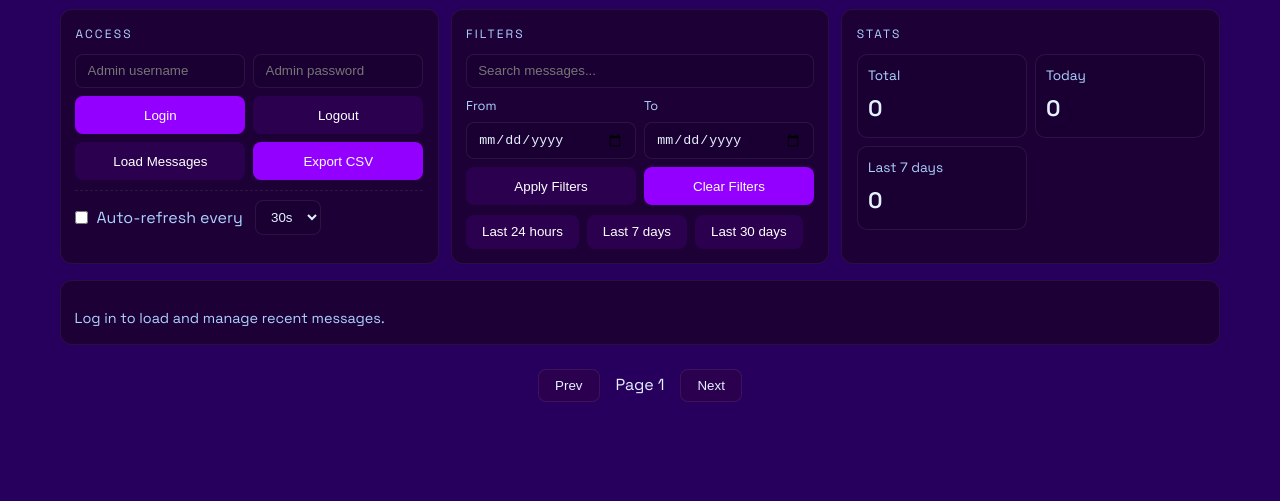
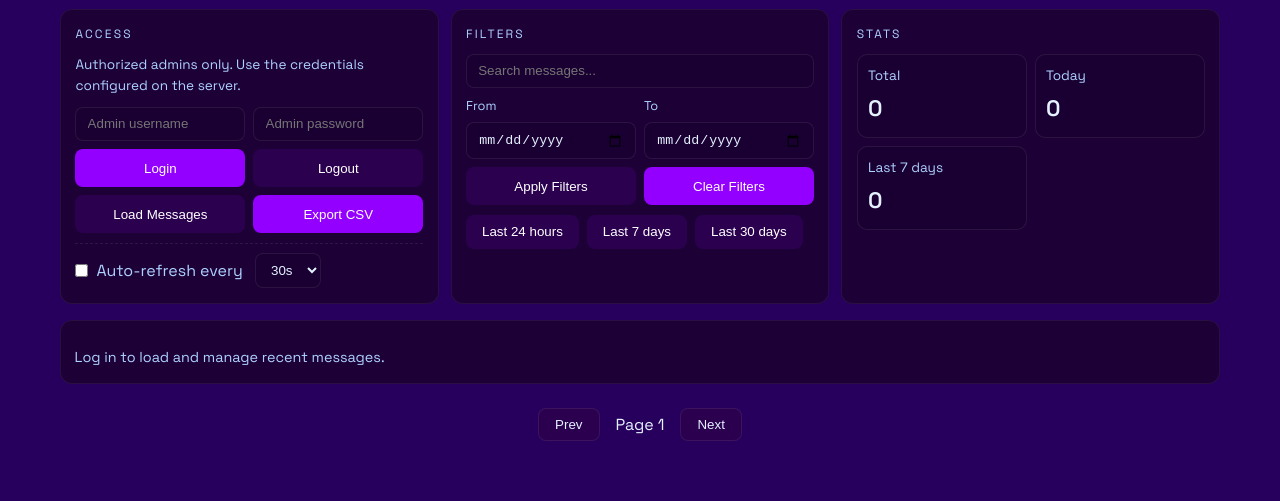
Before and after one commit to bati58/MovieHub, a plain HTML site: page frontend/index.html in a window 1280 px wide. Shown: the part 4093-4594 px from the top of the page. Drawn offline with nearby package versions, Linux system fonts and the light colour scheme; no server answers.

Commit message:
Add admin access note

```diff
--- a/frontend/index.html
+++ b/frontend/index.html
@@ -297,6 +297,7 @@
             <div class="admin-controls">
                 <div class="admin-card admin-auth">
                     <div class="admin-card-title">Access</div>
+                    <p class="form-note admin-note">Authorized admins only. Use the credentials configured on the server.</p>
                     <div class="admin-form admin-form-auth">
                         <input type="text" id="adminUserInput" placeholder="Admin username" autocomplete="username">
                         <input type="password" id="adminPassInput" placeholder="Admin password" autocomplete="current-password">
--- a/frontend/style.css
+++ b/frontend/style.css
@@ -1071,6 +1071,11 @@ body {
     letter-spacing: 0.18em;
     text-transform: uppercase;
     color: var(--text-secondary);
+}
+
+.admin-note {
+    margin-top: 0;
+    font-size: 0.85rem;
 }
 
 .admin-form {
```
